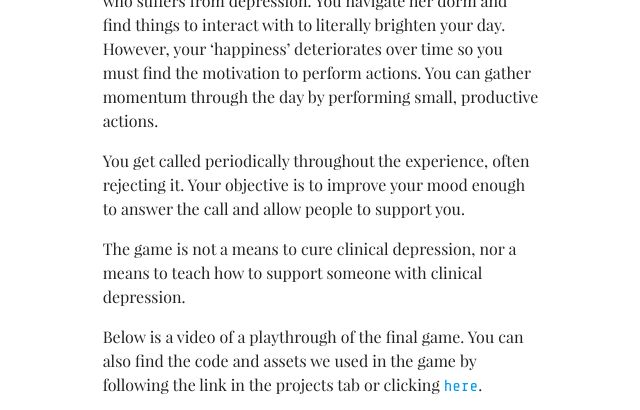
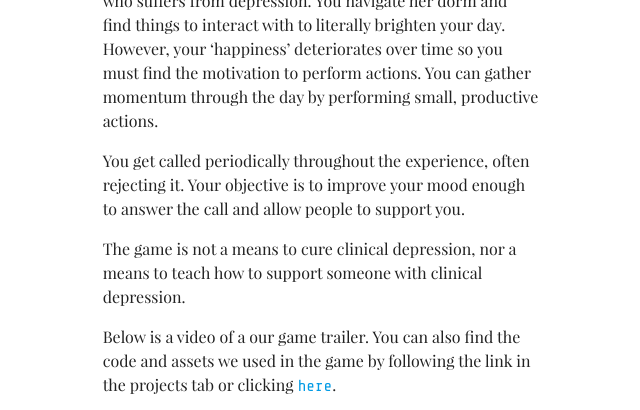
Before and after one commit to punster94/punster94.github.io, a Jekyll site: the page built from _posts/2017-2-22-hues-of-hope.md, in a window 1280 px wide and 900 px high, scrolled down 656 px, cut to the strip 0-410 px from the top of the window. Shown: the whole strip, without its empty margins (319-959 px from the left). Built offline with Jekyll 4.4.1, drawn with Linux system fonts in a browser that asks for light colours; some web fonts are replaced.

Commit message:
Fixes correctness of words in Hues of Hope post.

```diff
--- a/_posts/2017-2-22-hues-of-hope.md
+++ b/_posts/2017-2-22-hues-of-hope.md
@@ -23,7 +23,7 @@ Your objective is to improve your mood enough to answer the call and allow peopl
 
 The game is not a means to cure clinical depression, nor a means to teach how to support someone with clinical depression.
 
-Below is a video of a playthrough of the final game.
+Below is a video of a our game trailer.
 You can also find the code and assets we used in the game by following the link in the projects tab or clicking <a href="https://github.com/punster94/HuesOfHope">here</a>.
 
 <div style="position:relative;height:0;padding-bottom:56.25%"><iframe src="https://www.youtube.com/embed/e5VH0N9M0oc?ecver=2" style="position:absolute;width:100%;height:100%;left:0" width="640" height="360" frameborder="0" allowfullscreen></iframe></div>
```
